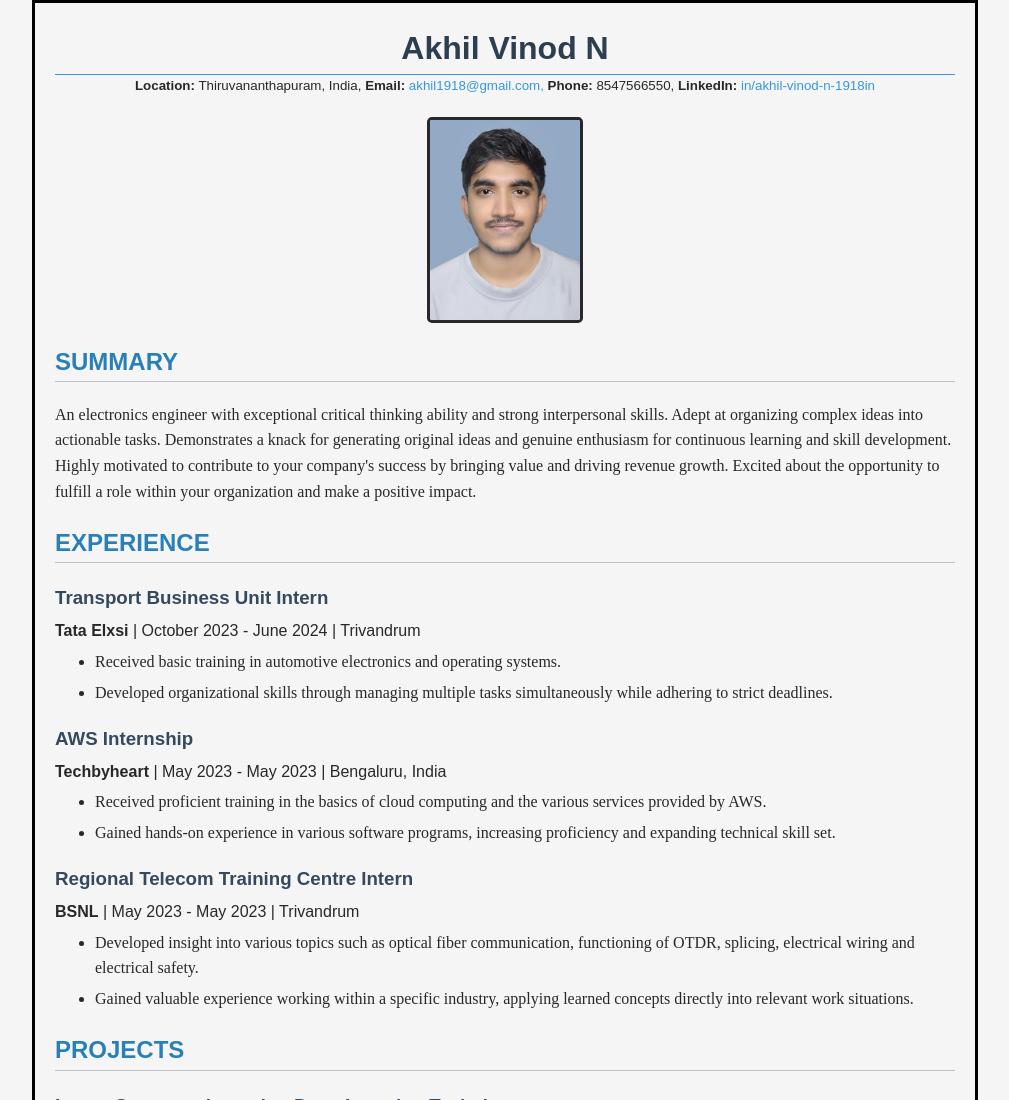
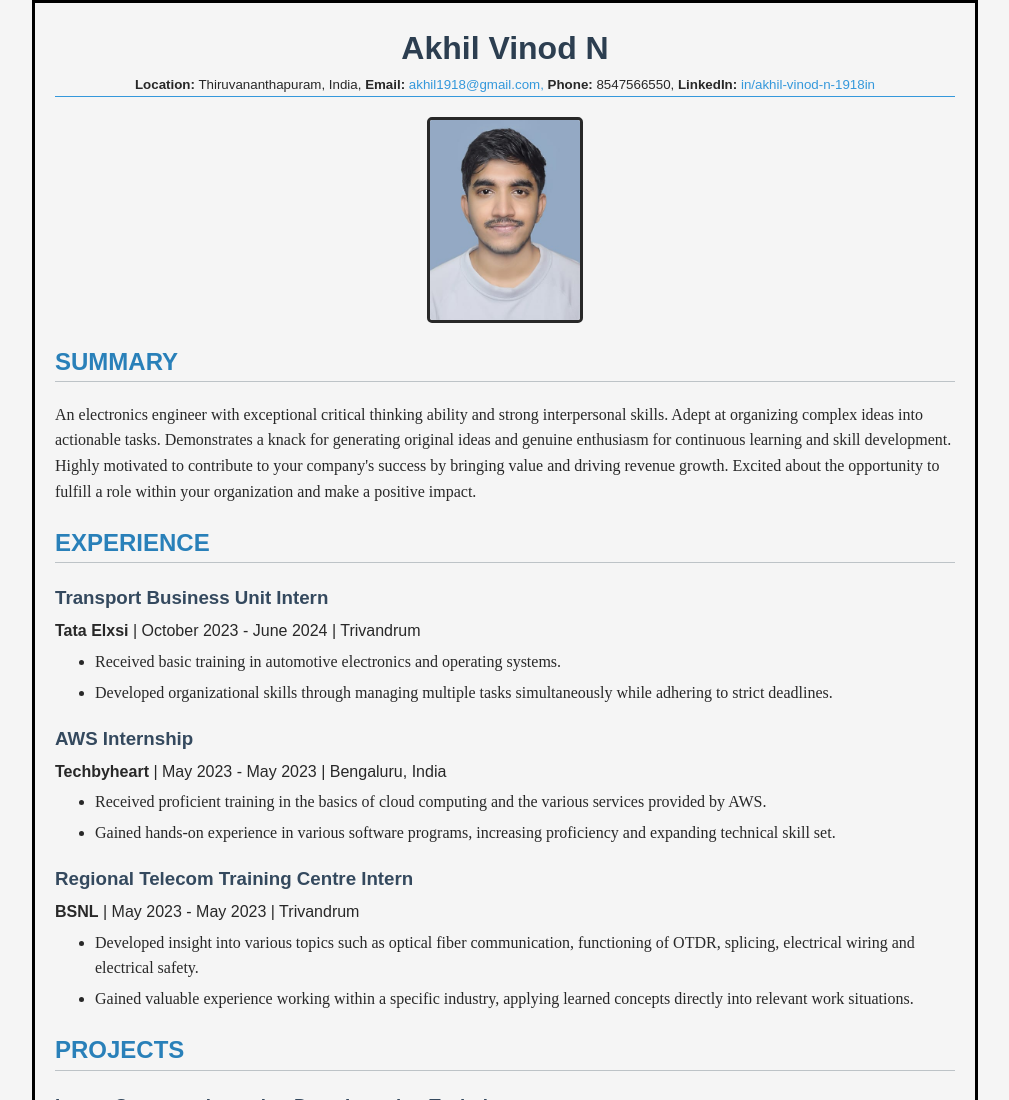
Before and after one commit to Akhil1918/ICTAK, a plain HTML site: page resume2.html in a window 1280 px wide. Shown: the top 1100 px of the page, without its empty margins (135-1144 px from the left). Drawn offline with Linux system fonts and the light colour scheme; files whose address does not match are found by name.

Commit message:
Add files via upload

```diff
--- a/resume2.css
+++ b/resume2.css
@@ -1,3 +1,4 @@
+
 body {
     font-family: Arial, Helvetica, sans-serif;
     color: rgb(40, 40, 40);
@@ -5,6 +6,7 @@ body {
     margin: 0 auto;
     border: 3px black solid;
     padding: 20px;
+
     background-color: whitesmoke;
     line-height: 1.6;
 }
@@ -15,11 +17,11 @@ h1 {
     margin: 0px;
 }
 #p1{
-    margin:0px;
-    border-top: 1px solid #3498db;
-    border-bottom: px solid #3498db;
+    margin:0px auto;
+    border-bottom: 1.5px solid #3498db;
     font-size: smaller;
     text-align: center;
+
 }
 
 h2 {
@@ -51,6 +53,9 @@ a {
     color: #3498db;
     text-decoration: none;
 }
+a:hover{
+    color: darkblue;
+}
 img {
     width: 150px;
     height: 200px;
```
